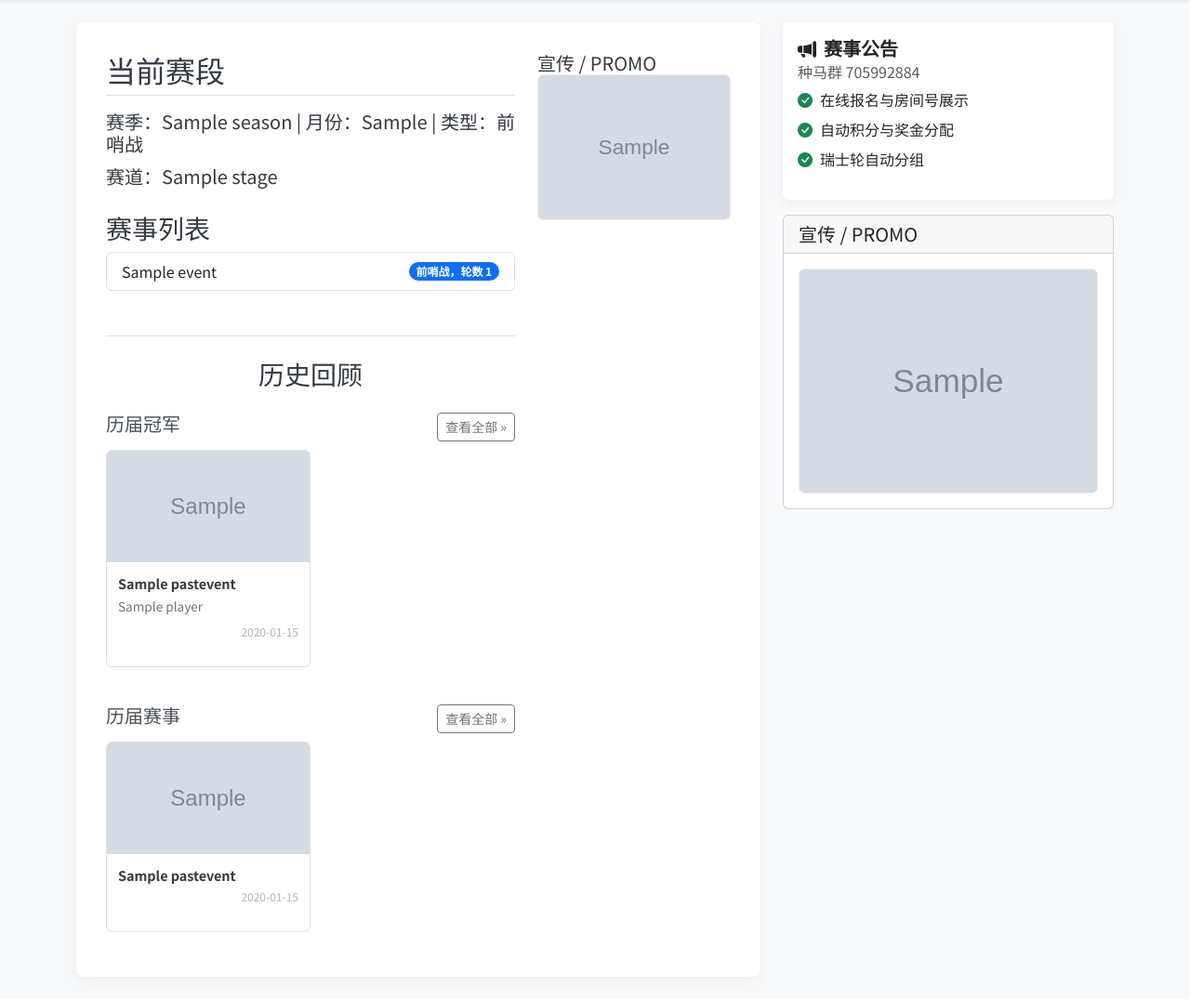
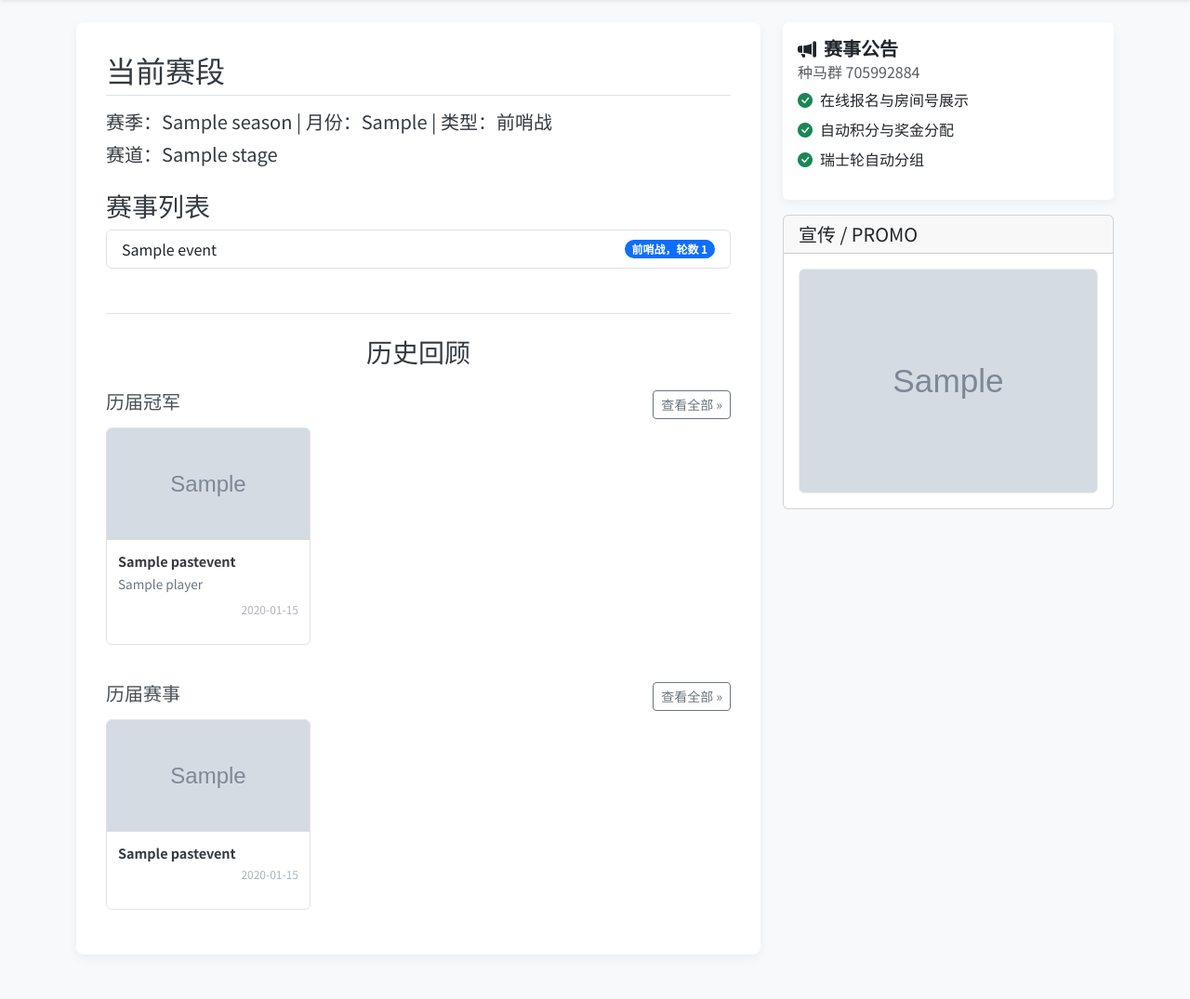
Before and after one commit to Plasiajb/Uma_league, a Django app: page /league/ in a window 1280 px wide. Shown: the part 56-1131 px from the top of the page at 93% size. After the commit the page ends 1035 px from the top, so only its background shows below. Run offline with Django 5.2, Linux system fonts and the light colour scheme; data comes from the database, SQL or seed files in the repository; tables that the repository leaves empty hold one stand-in row (values such as "Sample post"); grey boxes marked "Sample" are stand-in pictures.

Commit message:
Fix: 修复主页布局并正确添加广告侧边栏2

```diff
--- a/templates/guest/home.html
+++ b/templates/guest/home.html
@@ -3,9 +3,6 @@
 {% block title %}当前赛段 - Uma League{% endblock %}
 
 {% block content %}
-<div class="row">
-
-    <div class="col-md-8">
     {% if stage %}
         <h2 class="mb-3 border-bottom pb-2">当前赛段</h2>
         <h5>赛季：{{ stage.season.name }} | 月份：{{ stage.month }} | 类型：{{ stage.get_type_display }}</h5>
@@ -74,58 +71,4 @@
         {% endif %}
     </div>
     {% endif %}
-    </div>
-
-    <div class="col-md-4">
-
-        {% if home_announcement %}
-        <div class="card mb-3">
-            <div class="card-header">
-                <h5 class="mb-0">赛事公告</h5>
-            </div>
-            <div class="card-body">
-                <h6 class="card-title">{{ home_announcement.title }}</h6>
-                <p class="card-text" style="white-space: pre-wrap;">{{ home_announcement.body|safe }}</p>
-            </div>
-        </div>
-        {% endif %}
-
-        {% if active_ads %}
-        <div classs="card mb-3">
-            <div class="card-header">
-                <h5 class="mb-0">宣传 / PROMO</h5>
-            </div>
-            <div class="card-body">
-                <div class="row g-2">
-                    {% for ad in active_ads %}
-                    <div class="col-6 col-md-12">
-                        <a href="{{ ad.url|default:'#' }}" target="_blank" rel="noopener noreferrer" class="promo-ad-link">
-                            <img src="{{ ad.poster.url }}" alt="{{ ad.title }}" class="img-fluid rounded promo-ad-poster">
-                        </a>
-                    </div>
-                    {% endfor %}
-                </div>
-            </div>
-        </div>
-        {% endif %}
-        </div>
-</div>
-
-<style>
-    .promo-ad-poster {
-        width: 100%;
-        transition: transform 0.2s ease-in-out, box-shadow 0.2s ease-in-out;
-        border: 1px solid #eee;
-    }
-    .promo-ad-poster:hover {
-        transform: scale(1.05); /* 鼠标悬浮时放大 5% */
-        box-shadow: 0 4px 12px rgba(0,0,0,0.15);
-        z-index: 10;
-        position: relative; /* 确保放大时不会被遮挡 */
-    }
-    .promo-ad-link {
-        display: block; /* 确保链接填满栅格单元 */
-        margin-bottom: 0.5rem; /* 多个海报之间的间距 */
-    }
-</style>
 {% endblock %}
--- a/turf/views.py
+++ b/turf/views.py
@@ -12,7 +12,7 @@ from .models import (
     Season, Stage, Event, Group, Heat, Result, Standing, Payout,
     Player, Enrollment, GroupMembership, PublishedRank, SelfReport,
     PastEvent, PastChampion,
-    PromoAd  # <-- 1. 导入 PromoAd
+    PromoAd  # <-- 导入新模型
 )
 
 def landing_page(request):
@@ -46,7 +46,6 @@ def home(request):
     }
     return render(request, "guest/home.html", ctx)
 
-# ... (从 event_detail 到文件末尾的所有其他视图函数保持不变) ...
 def event_detail(request, event_id: int):
     event = get_object_or_404(Event, id=event_id)
     standings = Standing.objects.filter(event=event).order_by('rank')
@@ -129,7 +128,7 @@ def me(request):
         return redirect("player_profile", player_id=player.id)
     if request.method == "POST":
         pass
-    messages.info(request, "当前账号未绑定选手名，请先创建后再进入个人主页。")
+    messages.info(request, "当前账号未绑定选手名，请先创建后再进入个人主Y页。")
     return render(request, "guest/me.html", {"player": None})
 
 @login_required
@@ -294,7 +293,7 @@ def past_events_list(request):
     return render(request, "guest/past_events_list.html", {"events": all_events})
 
 def past_event_detail(request, pk: int):
-    """历届赛事详情页"""
+    """历G届赛事详情页"""
     event = get_object_or_404(PastEvent, pk=pk)
     # 尝试获取关联的冠军信息
     champion = PastChampion.objects.filter(past_event=event).first()
```
Lines whose indentation alone changed are shown as unchanged.
